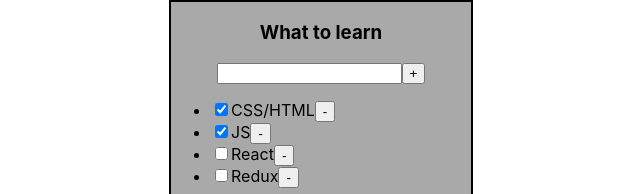
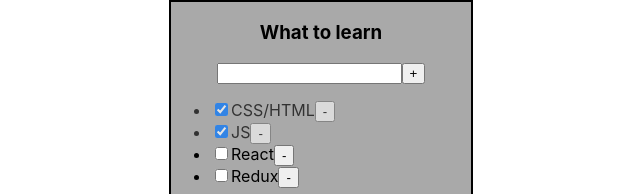
Before and after one commit to boevoivertolet/new-todolist, a React (Create React App) app: page / in a window 1280 px wide. Shown: the top 194 px of the page, without its empty margins (431-1071 px from the left). Built offline with nearby package versions, Linux system fonts and the light colour scheme.

Commit message:
add opacity for completed

```diff
--- a/src/App.css
+++ b/src/App.css
@@ -8,9 +8,11 @@
     border-style: solid;
     margin-left: 600px;
 }
+
 .ul {
     text-align: left;
 }
+
 .error {
     border: red 1px solid;
 }
@@ -18,6 +20,11 @@
 .error-message {
     color: red;
 }
+
 .active-filter {
     background-color: darksalmon;
 }
+
+.is-done {
+    opacity: 0.7;
+}
--- a/src/components/TodoList.tsx
+++ b/src/components/TodoList.tsx
@@ -79,7 +79,7 @@ export function Todolist(props: TodoListPropsType) {
                             props.changeStatus(t.id, e.currentTarget.checked)
                         }
 
-                        return <li key={t.id}><input
+                        return <li className={t.isDone  ? 'is-done' : ''} key={t.id}><input
                             onChange={onChangeInputCheckboxHandler}
                             type="checkbox"
                             checked={t.isDone}/>
```
